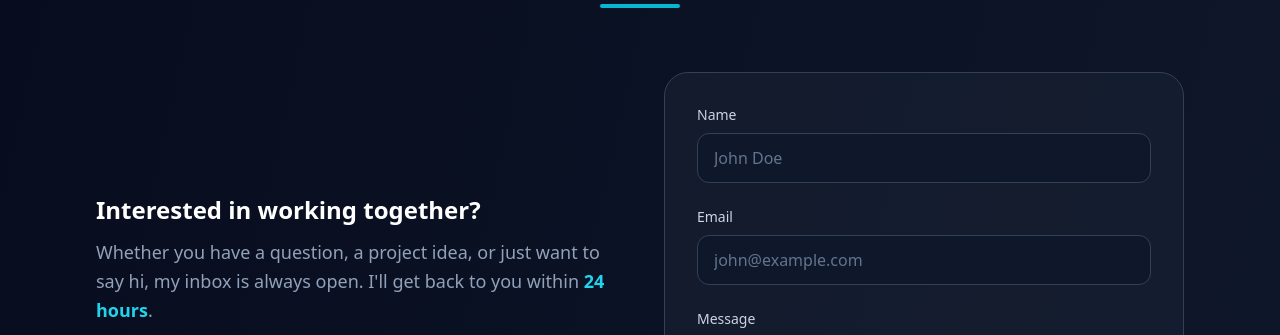
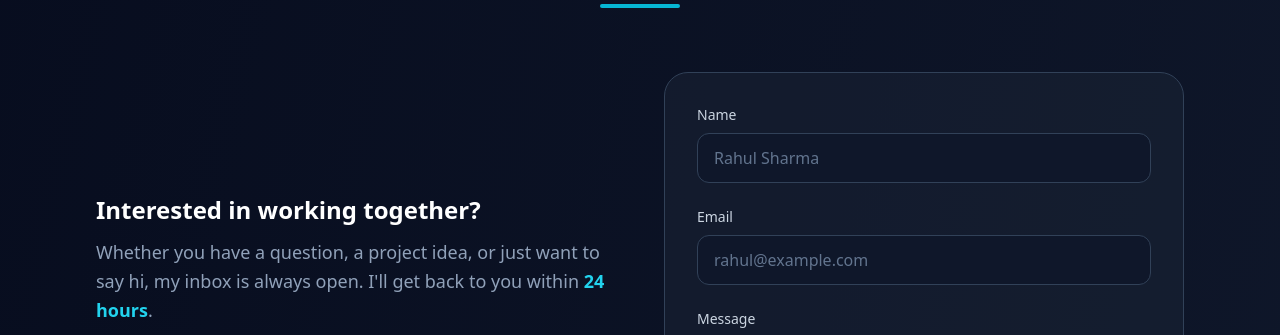
Before and after one commit to AshCodes23/Portfolio, a React (Vite) app in the folder frontend/: page / in a window 1280 px wide. Shown: the part 4780-5115 px from the top of the page. Built offline with nearby package versions, Linux system fonts and the light colour scheme.

Commit message:
Update generic placeholders to Rahul Sharma

```diff
--- a/frontend/src/components/Contact.jsx
+++ b/frontend/src/components/Contact.jsx
@@ -101,7 +101,7 @@ const Contact = () => {
                   value={formData.name}
                   onChange={handleChange}
                   className="w-full px-4 py-3 bg-slate-900 border border-slate-700 rounded-xl text-white placeholder-slate-500 focus:outline-none focus:ring-2 focus:ring-cyan-500/50 focus:border-cyan-500 transition-all"
-                  placeholder="John Doe"
+                  placeholder="Rahul Sharma"
                 />
               </div>
 
@@ -115,7 +115,7 @@ const Contact = () => {
                   value={formData.email}
                   onChange={handleChange}
                   className="w-full px-4 py-3 bg-slate-900 border border-slate-700 rounded-xl text-white placeholder-slate-500 focus:outline-none focus:ring-2 focus:ring-cyan-500/50 focus:border-cyan-500 transition-all"
-                  placeholder="john@example.com"
+                  placeholder="rahul@example.com"
                 />
               </div>
 
```
